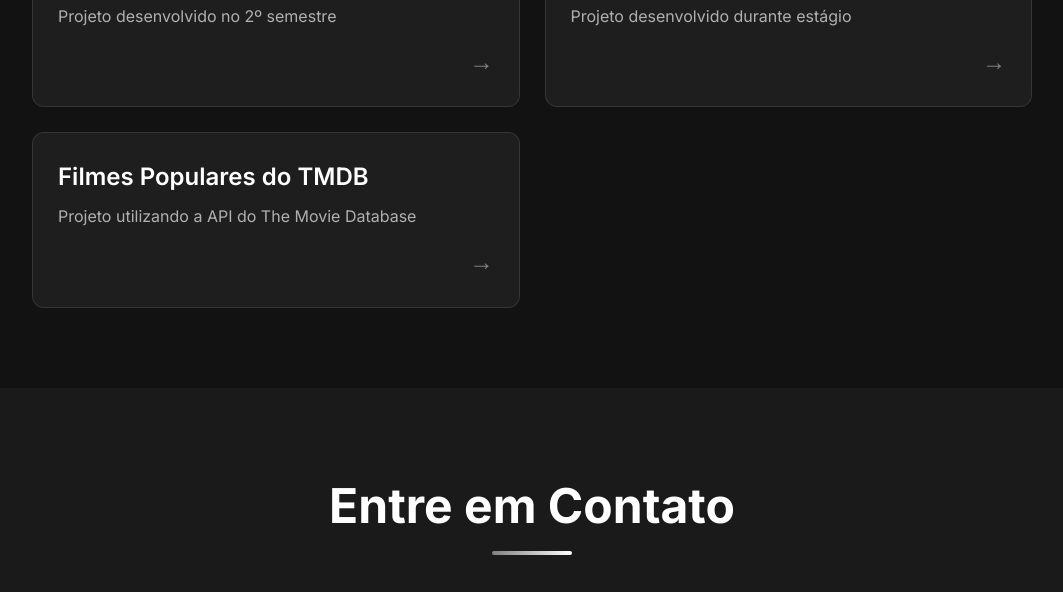
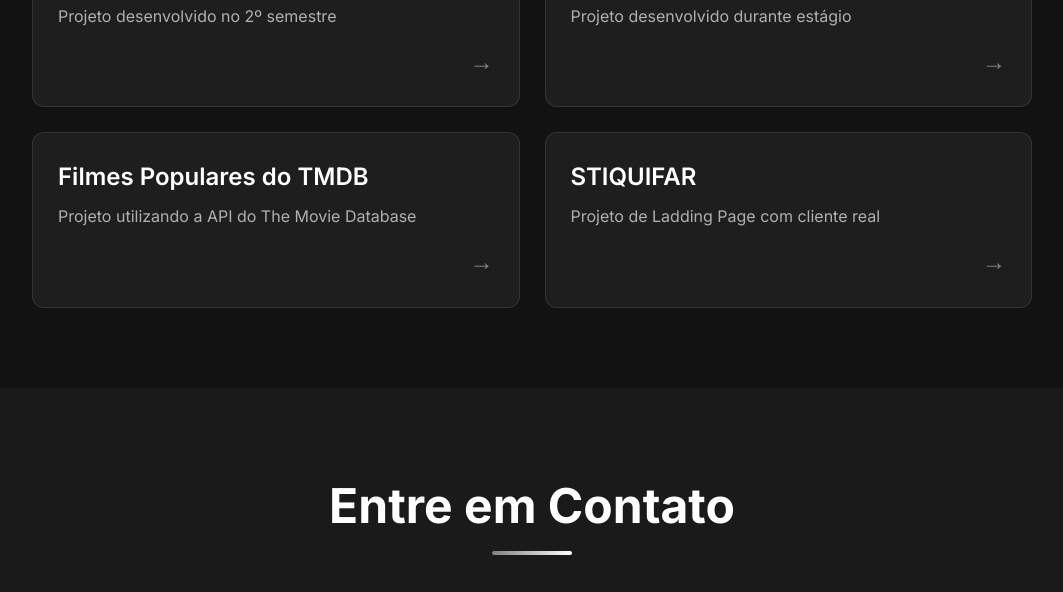
Before and after one commit to MateusRezendeMachado/Portifolio, a plain HTML site: page index.html in a window 1280 px wide. Shown: the part 2040-2632 px from the top of the page, without its empty margins (108-1171 px from the left). Drawn offline with Linux system fonts and the light colour scheme.

Commit message:
Add project card for STIQUIFAR landing page

```diff
--- a/index.html
+++ b/index.html
@@ -170,6 +170,12 @@
                     <span class="project-desc" data-i18n="tmdb-desc">Projeto utilizando a API do The Movie Database</span>
                     <span class="project-arrow">→</span>
                 </a>
+                <a href="https://stiquifar.netlify.app/" target="_blank" class="project-card">
+                    <span class="project-title">STIQUIFAR</span>
+                    <span class="project-desc" data-i18n="tmdb-desc">Projeto de Ladding Page com cliente real</span>
+                    <span class="project-arrow">→</span>
+                </a>
+
             </div>
         </section>
 
```
